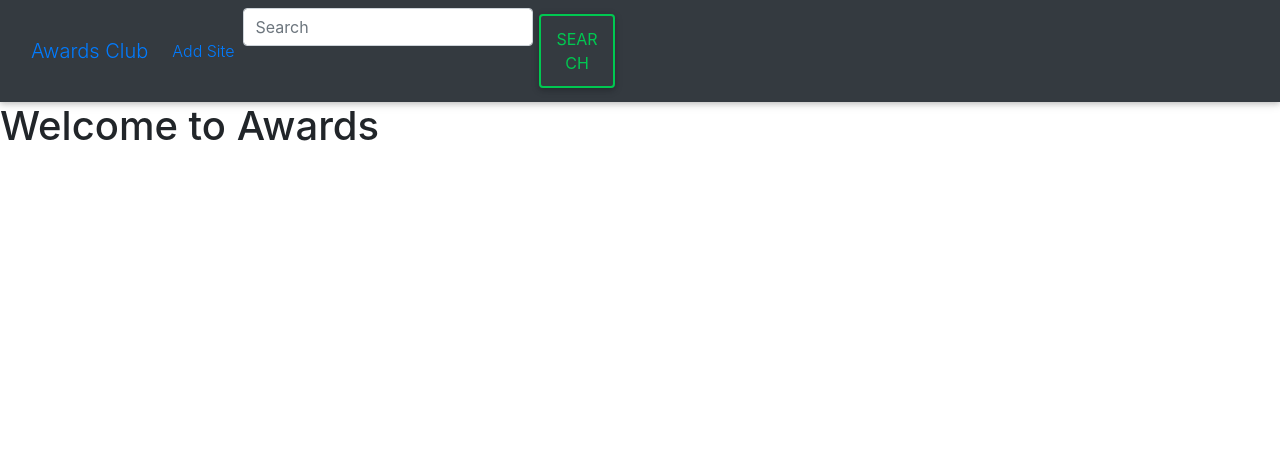
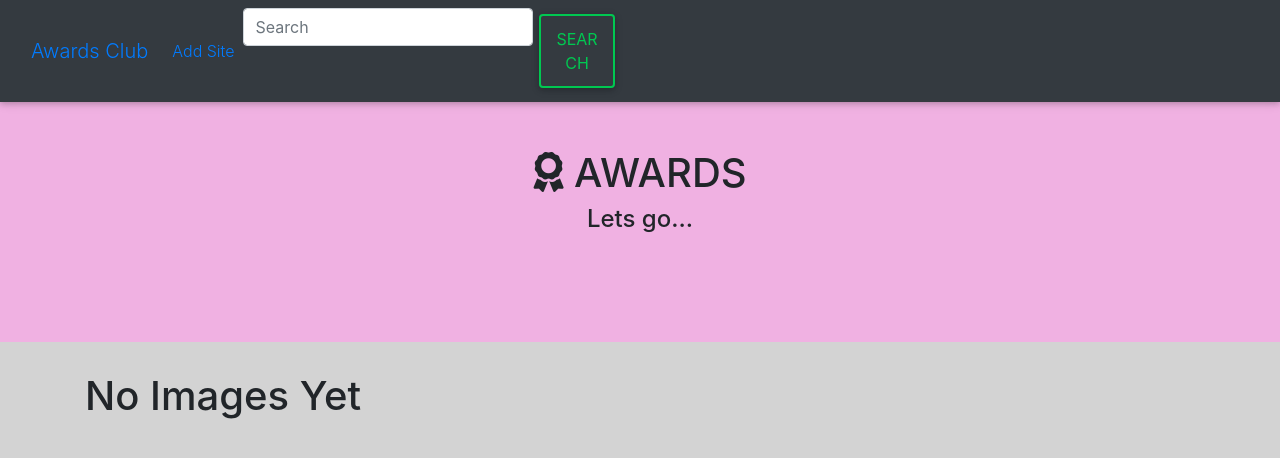
Before and after one commit to Paivy/Awards, a Django app: page / in a window 1280 px wide. Shown: the top 458 px of the page. Run offline with Django 4.2, Linux system fonts and the light colour scheme; some libraries are stand-ins or nearby versions.

Commit message:
added the view

```diff
--- a/awardsapp/templates/home.html
+++ b/awardsapp/templates/home.html
@@ -1,5 +1,81 @@
-{% extends 'base.html' %} {% block content %}
+{% extends 'base.html' %}
 
-<h1>Welcome to Awards</h1>
+{% block content %}
 
+
+    <div style="background-color:rgb(240, 177, 226); height:30vh;">
+
+        <h1 class="text-center heading"><i class="fas fa-award"  style="margin-top:50px;"></i  style="margin-top:50px;"> AWARDS</h1>
+         <h4 class="text-center heading">Lets go...</h4>
+    </div>
+
+
+ {% comment %} <style>
+    body {
+
+        background-color: rgb(211, 211, 211);
+    }
+</style> {% endcomment %}
+
+<div class="container-fluid">
+
+    <div class="row" style="background-color: lightgrey; margin-top:30px;">
+        {% for image in all_images%}
+
+        <div class="col-md-4 main-page d-flex" style=" margin-top: 40px; margin-bottom:50px;">
+            <div class="card card-cascade wider flex-fill ">
+
+                <!-- Card image -->
+                <div class="view view-cascade overlay">
+                    <a data-toggle="modal" data-target="#{{image.id}}"><img class="card-img-top"
+                            src="{{image.image.url}}" alt="{{image.title}}"></a>
+                </div>
+                <!--Card content-->
+                <div class="card-body">
+
+                    <!--Title-->
+                    <h4 class="card-title">{{image.title}}</h4>
+                    <!--Text-->
+                    <p class="card-text">{{image.details}}</p>
+                    <p><a href="{{image.link}}">Live Project Link</a></p>
+
+                    <a href="{% url 'project_review' image.pk %}" class="btn btn-primary btn-md">Review Project</a>
+
+                </div>
+            </div>
+        </div>
+        <!--Modal: modalYT-->
+        <div class="modal fade" id="{{image.id}}" tabindex="-1" role="dialog" aria-labelledby="myModalLabel"
+            aria-hidden="true">
+            <div class="modal-dialog modal-lg" role="document">
+                        <div class="embed-responsive embed-responsive-16by9">
+                            <img class="embed-responsive-item" src="{{image.image.url}}" alt="Image Loading"
+                                style="margin:10px;" allowfullscreen>
+                        </div>
+
+            </div>
+        </div>
+        <!--Modal: modalYT-->
+
+
+        {% empty %}
+<style>
+    body {
+
+        background-color: lightgrey;
+    }
+</style>
+
+        <div class="container">
+        <div class="row">
+            <h1 class="text-center" style="font-style:italics;"> No Images Yet</h1>
+        </div>
+        {% endfor %}
+    </div>
+    <!-- Card deck -->
+    <div class="row">
+    </div>
+
+</div>
+</div>
 {% endblock %}
```
